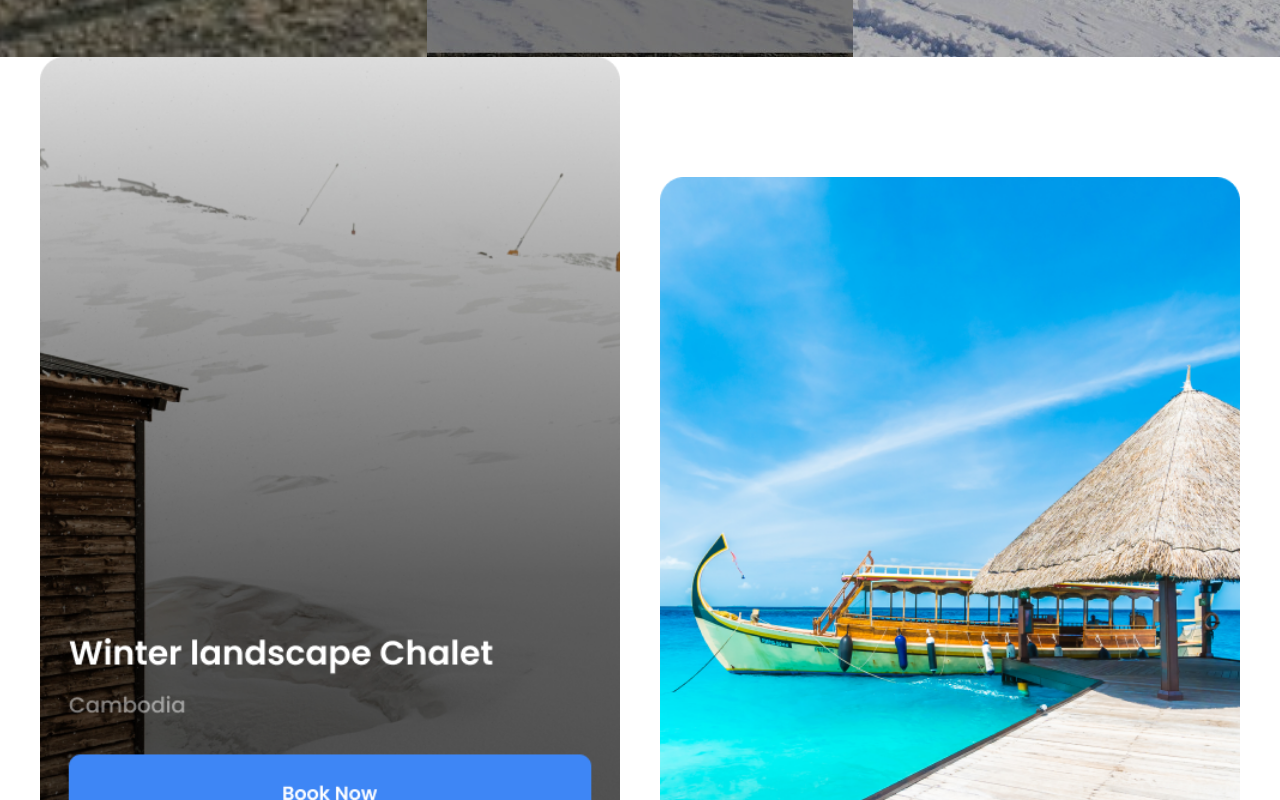
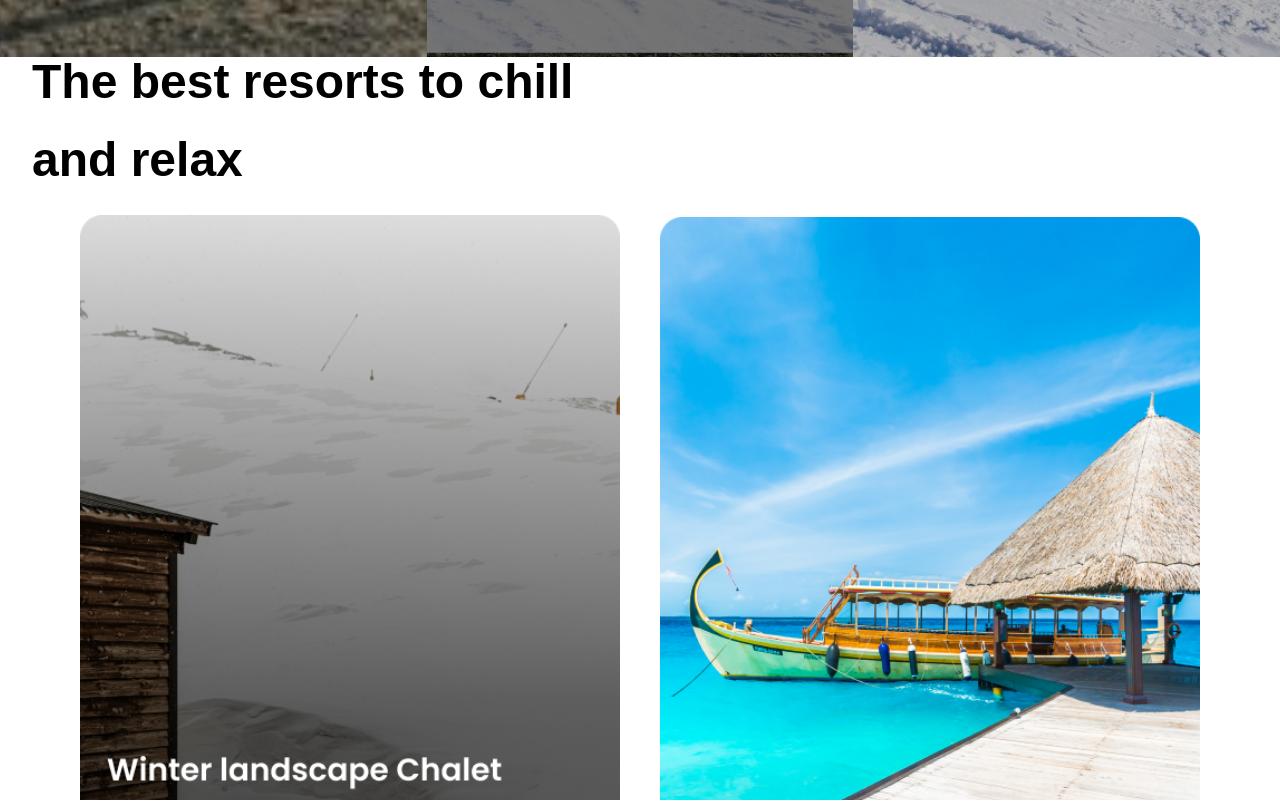
Before and after one commit to Temitopefa/Travel-Agency, a React (Vite) app: page / in a window 1280 px wide. Shown: the part 2860-3660 px from the top of the page. Built offline with nearby package versions, Linux system fonts and the light colour scheme.

Commit message:
fix on resort

```diff
--- a/src/components/Resort.tsx
+++ b/src/components/Resort.tsx
@@ -4,7 +4,7 @@ import { ocean, sea, snow, winter } from "../assets/img";
 const Resort: React.FC = () => {
   return (
     <>
-      <div className="h-[120rem] w-screen mt-20 p-10">
+      <div className="h-[120rem] w-screen mt-20 p-20">
         <div className="h-[1600px] flex gap-10 justify-center">
           <div className="flex flex-col gap-4 justify-end">
             <div className="h-[200px] w-[550px] flex ml-[-3rem]">
--- a/tailwind.config.js
+++ b/tailwind.config.js
@@ -11,5 +11,11 @@ export default {
       }
     },
   },
+  purge: {
+    options: {
+      // Whitelist classes that are not recognized
+      safelist: ['justify-start', 'justify-end'],
+    },
+  },
   plugins: [],
 }
```
